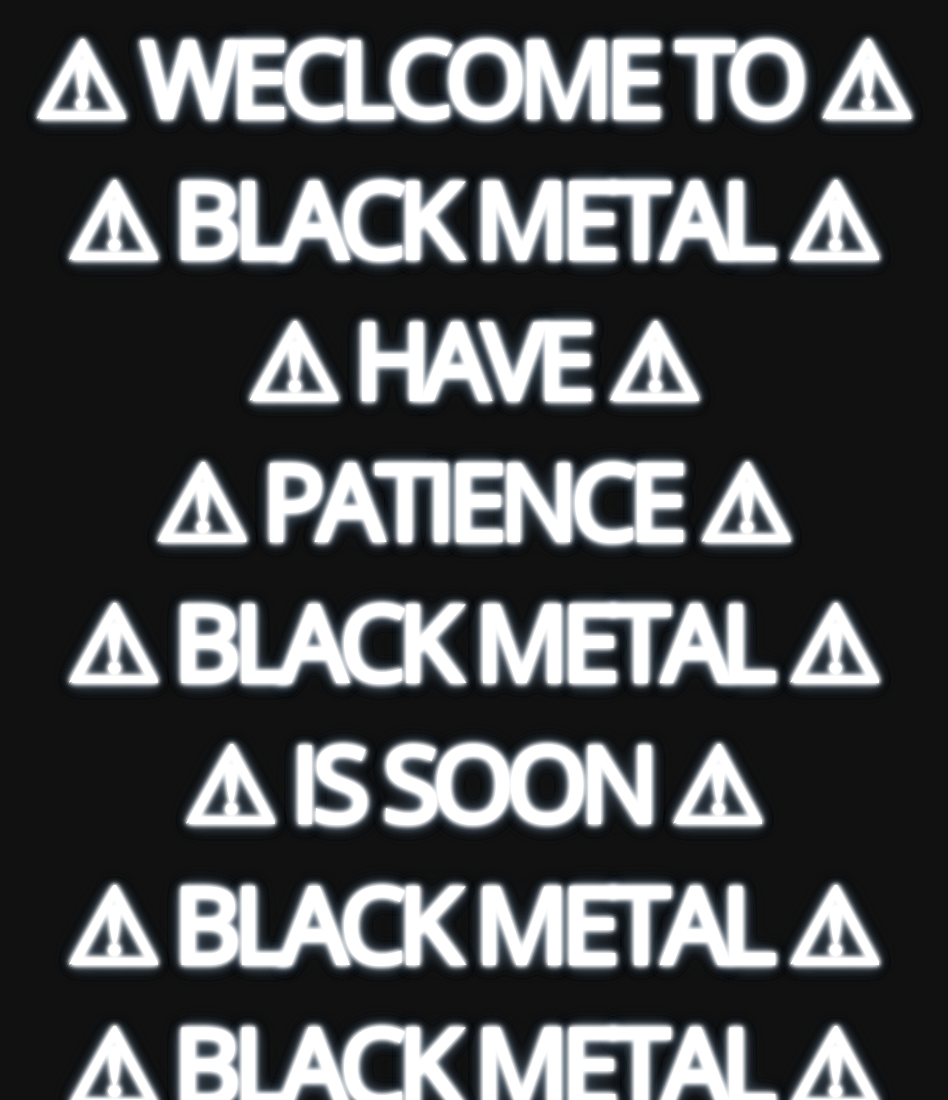
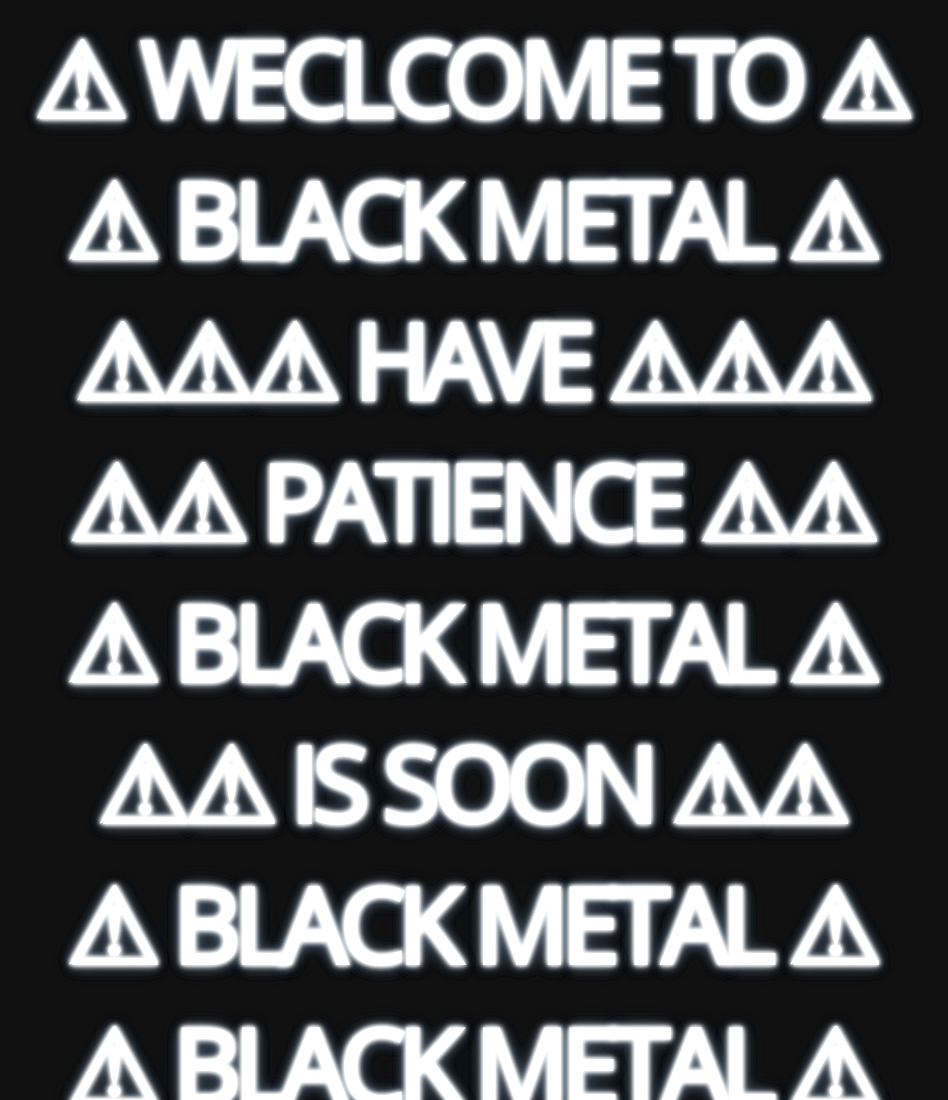
Before and after one commit to UziLondon/BLA, a plain HTML site: page index.html in a window 1280 px wide. Shown: the top 1100 px of the page, without its empty margins (171-1119 px from the left). Drawn offline with nearby package versions, Linux system fonts and the light colour scheme.

Commit message:
Update index.html

```diff
--- a/index.html
+++ b/index.html
@@ -1,9 +1,9 @@
 <div class="area">⚠ WECLCOME TO ⚠</div>
 <div class="area">⚠ BLACK METAL ⚠</div>
-<div class="area">⚠     HAVE    ⚠</div>
-<div class="area">⚠   PATIENCE  ⚠</div>
+<div class="area">⚠⚠⚠  HAVE ⚠⚠⚠</div>
+<div class="area">⚠⚠ PATIENCE ⚠⚠</div>
 <div class="area">⚠ BLACK METAL ⚠</div>
-<div class="area">⚠   IS SOON   ⚠</div>
+<div class="area">⚠⚠ IS SOON  ⚠⚠</div>
 <div class="area">⚠ BLACK METAL ⚠</div>
 <div class="area">⚠ BLACK METAL ⚠</div>
 <div class="area">⚠ BLACK METAL ⚠</div>
```
